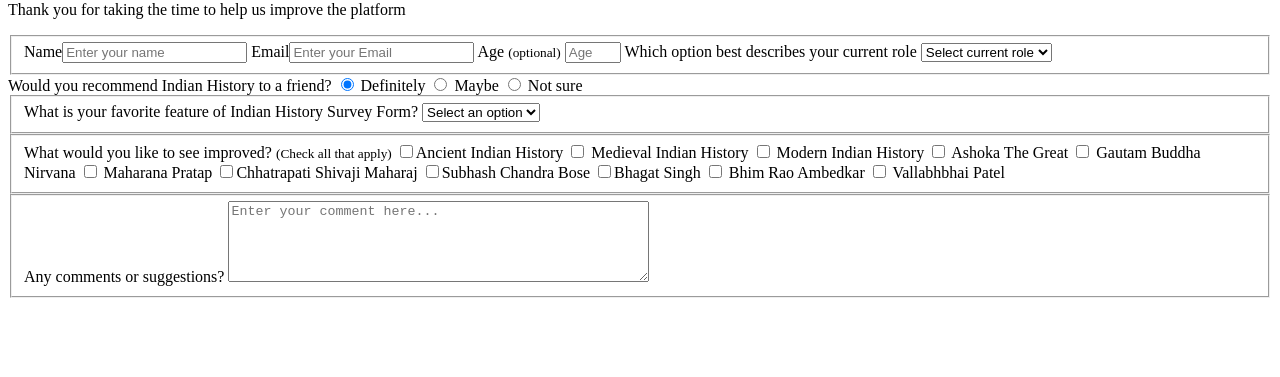
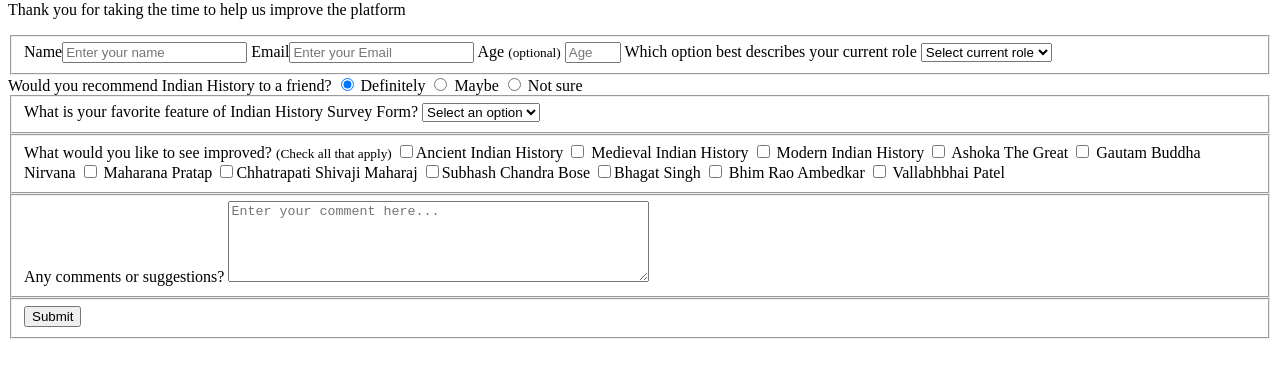
Before and after one commit to Devesh123987/devesh_vivine, a plain HTML site: page index.html in a window 1280 px wide. Shown: the part 79-456 px from the top of the page. Drawn offline with Linux system fonts and the light colour scheme.

Commit message:
Add type, value to input type id submit

```diff
--- a/index.html
+++ b/index.html
@@ -59,13 +59,10 @@
               <textarea rows="5" cols="50" placeholder="Enter your comment here..."></textarea>
             </label>
           </fieldset>
-
-
-
-
-
-
-
-   <script  src="js/index.js"></script>
+          <fieldset>
+            <input type="submit" value="Submit" id="submit" />
+          </fieldset>
+        </form>
+           <script  src="js/index.js"></script>
   </body>
 </html>
```
